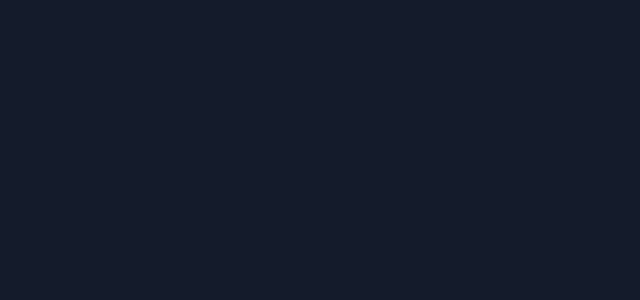
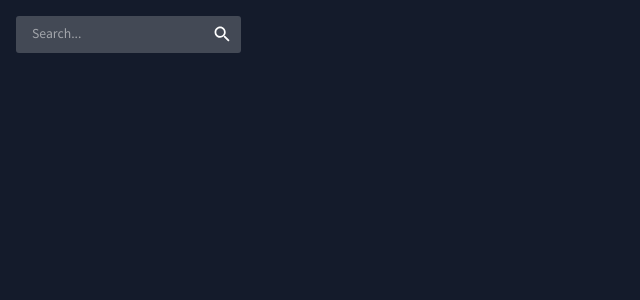
Before and after one commit to CutieMath/react-dashboard, a React (Create React App) app: page / in a window 1280 px wide. Shown: the top 300 px of the page, without its empty margins (0-640 px from the left). Built offline with nearby package versions, Linux system fonts and the light colour scheme; a web font is replaced by a local one.

Commit message:
start topbar and finish the search function

```diff
--- a/src/App.js
+++ b/src/App.js
@@ -1,5 +1,6 @@
 import { ColorModeContext, useMode } from "./theme";
 import { CssBaseline, ThemeProvider } from "@mui/material";
+import Topbar from "./scenes/global/Topbar";
 
 function App() {
   const [theme, colorMode] = useMode();
@@ -9,7 +10,9 @@
       <ThemeProvider theme={theme}>
         <CssBaseline />
         <div className="app">
-          <main className="content"></main>
+          <main className="content">
+            <Topbar />
+          </main>
         </div>
       </ThemeProvider>
     </ColorModeContext.Provider>
--- a/src/scenes/global/Topbar.jsx
+++ b/src/scenes/global/Topbar.jsx
@@ -1,7 +1,35 @@
-import React from "react";
+import { Box, IconButton, useTheme } from "@mui/material";
+import { useContext } from "react";
+import { ColorModeContext, tokens } from "../../theme";
+import { InputBase } from "@mui/material";
+import LightModeOutlinedIcon from "@mui/icons-material/LightModeOutlined";
+import DarkModeOutlinedIcon from "@mui/icons-material/DarkModeOutlined";
+import NotificationsOutlinedIcon from "@mui/icons-material/NotificationsOutlined";
+import SettingsOutlinedIcon from "@mui/icons-material/SettingsOutlined";
+import PersonOutlinedIcon from "@mui/icons-material/PersonOutlined";
+import SearchIcon from "@mui/icons-material/Search";
 
 const Topbar = () => {
-  return <div>Topbar</div>;
+  const theme = useTheme();
+  const colors = tokens(theme.palette.mode);
+  const colorMode = useContext(ColorModeContext);
+
+  return (
+    <Box display="flex" justifyContent="space-between" p={2}>
+      {/* SEARCH BAR  */}
+      <Box
+        display="flex"
+        backgroundColor={colors.primary[400]}
+        borderRadius="3px"
+      >
+        <InputBase sx={{ ml: 2, flex: 1 }} placeholder="Search..." />
+        <IconButton type="button" sx={{ p: 1 }}>
+          <SearchIcon />
+        </IconButton>
+      </Box>
+      <IconButton></IconButton>
+    </Box>
+  );
 };
 
 export default Topbar;
```
